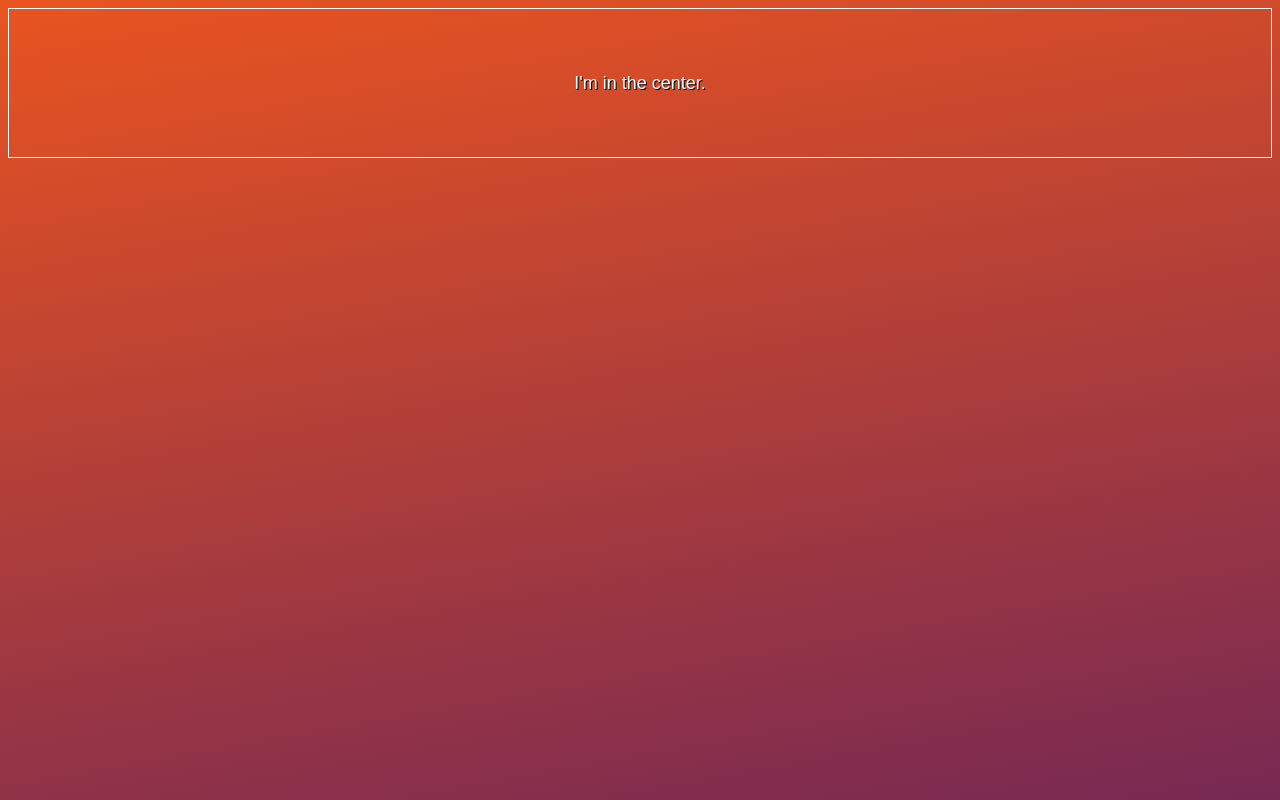
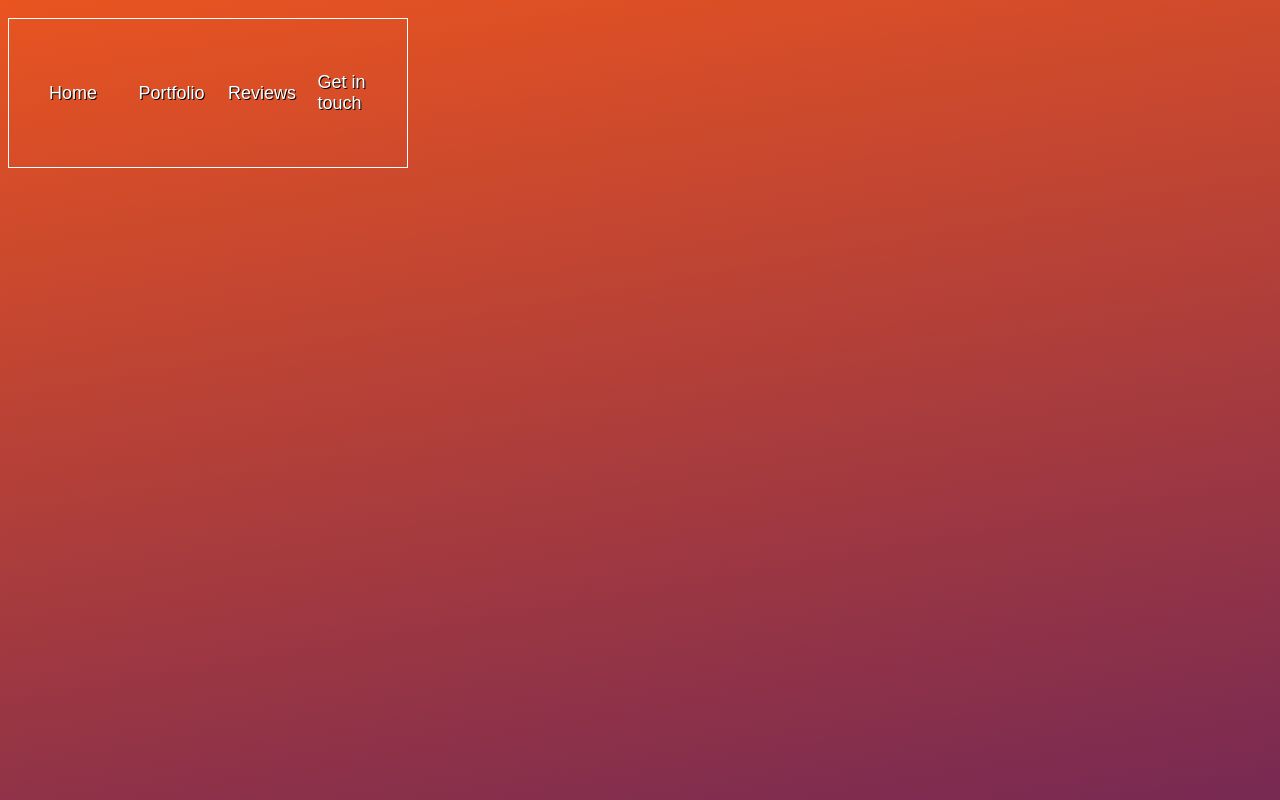
Before and after one commit to a805431/state-mini-project, a React (Create React App) app: page / in a window 1280 px wide. Built offline with nearby package versions, Linux system fonts and the light colour scheme.

Commit message:
vertical-centering-flexbox

```diff
--- a/src/Container/index.js
+++ b/src/Container/index.js
@@ -1,12 +1,17 @@
-import { Vcenter } from "./main.css";
+import { StyledNav } from "./main.css";
+import { StyledUl } from "./main.css";
 
 function Container() {
    return (
       <>
-         <Vcenter className="vcenter">
-            <p>I'm in the center.</p>
-            {/* <p>I'm in the center.</p> */}
-         </Vcenter>
+         <StyledNav>
+            <StyledUl className="vcenter">
+               <li>Home</li>
+               <li>Portfolio</li>
+               <li>Reviews</li>
+               <li>Get in touch</li>
+            </StyledUl>
+         </StyledNav>
       </>
    );
 }
--- a/src/Container/main.css.js
+++ b/src/Container/main.css.js
@@ -1,20 +1,25 @@
 import styled from "styled-components";
 
-export const Vcenter = styled.div`
-   &.vcenter {
+export const StyledUl = styled.ul`
+   &.vcenter{
       display: flex;
       align-items: center;
-      // justify-content: center;
+      justify-content: center;
       height: 150px;
       border: 1px solid white;
-   }
-
-   &.vcenter > * {
-      margin: auto;
    }
 
    p {
       margin: 0;
    }
 
+   li{
+      list-style-type: none;
+      flex-basis: 25%;
+   }
+
 `;
+
+export const StyledNav = styled.nav`
+   width: 400px;
+`;
```
